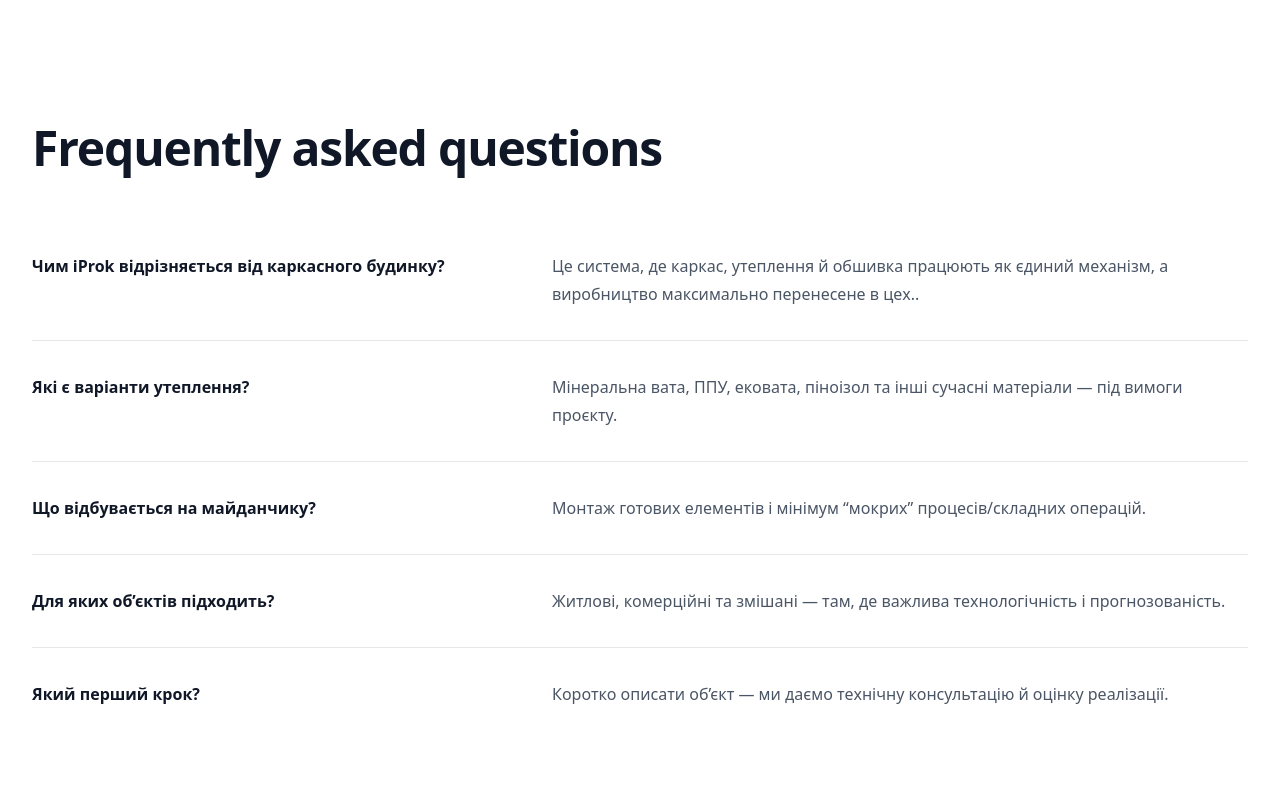
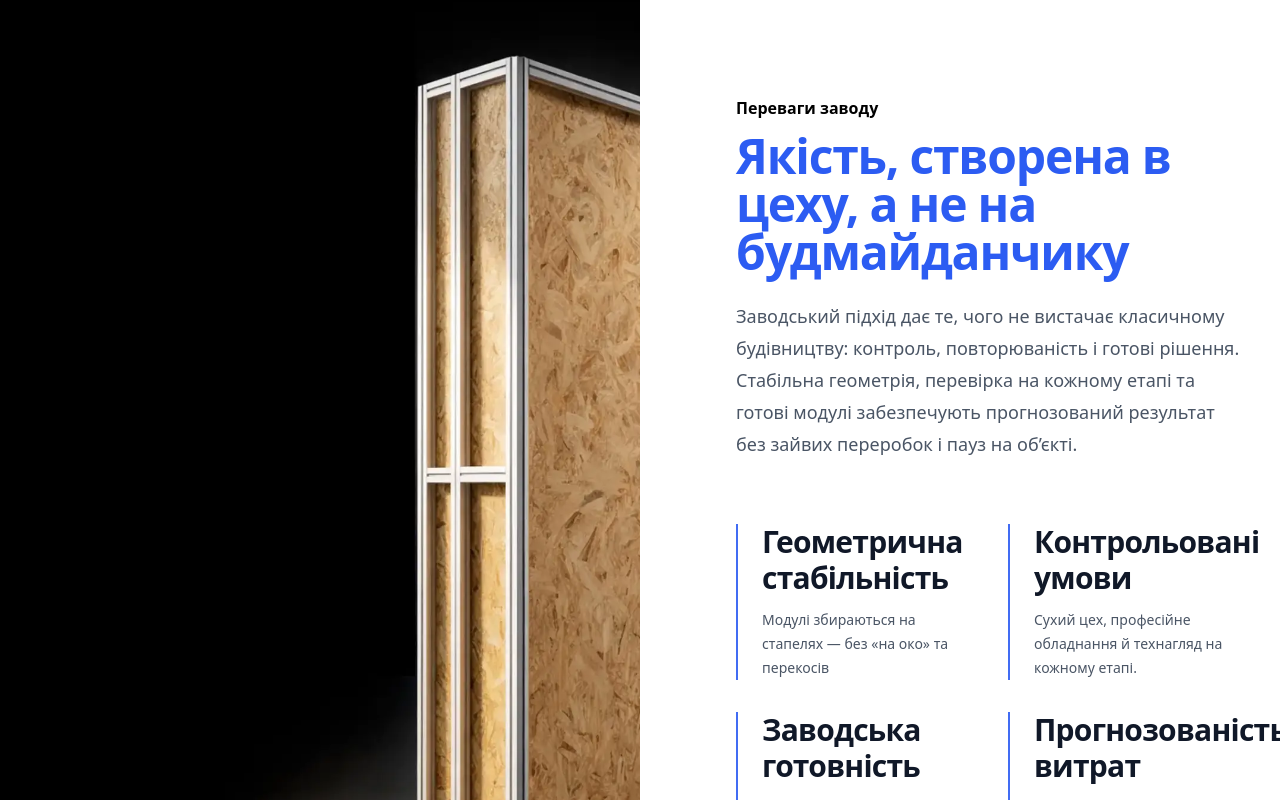
Before and after one commit to olgatenison/iprok, a Next.js app: page / in a window 1280 px wide. Shown: the part 760-1560 px from the top of the page. Built offline with nearby package versions, Linux system fonts and the light colour scheme.

Commit message:
stats section

```diff
--- a/app/components/FAQ.tsx
+++ b/app/components/FAQ.tsx
@@ -34,9 +34,9 @@
 export default function FAQ() {
   return (
     <div className="bg-white">
-      <div className="mx-auto max-w-7xl px-6 py-24 sm:py-32 lg:px-8 lg:py-40">
-        <h2 className="text-4xl font-semibold tracking-tight text-gray-900 sm:text-5xl">
-          Frequently asked questions
+      <div className="mx-auto max-w-7xl px-6 py-24  lg:px-8 lg:py-40">
+        <h2 className="text-4xl font-bold tracking-tight text-[#2c5cf2] sm:text-5xl">
+          Поширені запитання
         </h2>
         <dl className="mt-20 divide-y divide-gray-900/10">
           {faqs.map((faq) => (
--- /dev/null
+++ b/app/components/Stats.tsx
@@ -0,0 +1,69 @@
+import Image from "next/image";
+
+const stats = [
+  {
+    id: 1,
+    name: "Модулі збираються на стапелях — без «на око» та перекосів",
+    value: "Геометрична стабільність",
+  },
+  {
+    id: 2,
+    name: "Сухий цех, професійне обладнання й технагляд на кожному етапі.",
+    value: "Контрольовані умови",
+  },
+  {
+    id: 3,
+    name: "На об’єкт приїжджають готові стіни — без набору матеріалів і задач «на місці».",
+    value: "Заводська готовність",
+  },
+  {
+    id: 4,
+    name: "Менше простоїв і переробок — легше планувати графік та кошторис.",
+    value: "Прогнозованість витрат",
+  },
+];
+
+export default function Stats() {
+  return (
+    <div className="relative bg-white">
+      <Image
+        alt=""
+        width={200}
+        height={800}
+        src="/img/hero2.webp"
+        className="h-56 w-full bg-gray-50 object-cover lg:absolute lg:inset-y-0 lg:left-0 lg:h-full lg:w-1/2"
+      />
+      <div className="mx-auto grid max-w-7xl lg:grid-cols-2">
+        <div className="px-6 pb-24 pt-16 sm:pb-32 sm:pt-20 lg:col-start-2 lg:px-8 lg:pt-32">
+          <div className="mx-auto max-w-2xl lg:mr-0 lg:max-w-lg">
+            <h2 className="text-base/8 font-semibold text-black">
+              Переваги заводу
+            </h2>
+            <p className="mt-2 text-pretty text-4xl font-bold tracking-tight text-[#2c5cf2] sm:text-5xl">
+              Якість, створена в цеху, а не на будмайданчику
+            </p>
+            <p className="mt-6 text-lg/8 text-gray-600">
+              Заводський підхід дає те, чого не вистачає класичному будівництву:
+              контроль, повторюваність і готові рішення. Стабільна геометрія,
+              перевірка на кожному етапі та готові модулі забезпечують
+              прогнозований результат без зайвих переробок і пауз на об’єкті.
+            </p>
+            <dl className="mt-16 grid max-w-xl grid-cols-1 gap-8 sm:mt-20 sm:grid-cols-2 xl:mt-16">
+              {stats.map((stat) => (
+                <div
+                  key={stat.id}
+                  className="flex flex-col gap-y-3 border-l-2 border-[#2c5cf2]/90 pl-6 "
+                >
+                  <dt className="text-sm/6 text-gray-600">{stat.name}</dt>
+                  <dd className="order-first text-3xl font-semibold tracking-tight text-gray-900">
+                    {stat.value}
+                  </dd>
+                </div>
+              ))}
+            </dl>
+          </div>
+        </div>
+      </div>
+    </div>
+  );
+}
--- a/app/page.tsx
+++ b/app/page.tsx
@@ -2,6 +2,8 @@
 
 import Hero from "./components/Hero";
 import Header from "./components/Header";
+
+import Stats from "./components/Stats";
 import FAQ from "./components/FAQ";
 
 export default function Home() {
@@ -9,6 +11,7 @@
     <>
       <Hero />
       <Header />
+      <Stats />
       <FAQ />
     </>
   );
```
